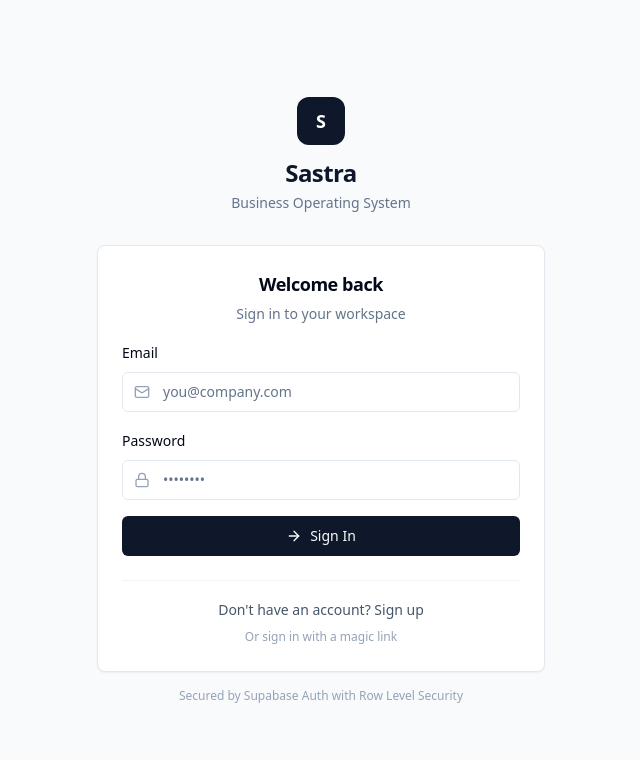
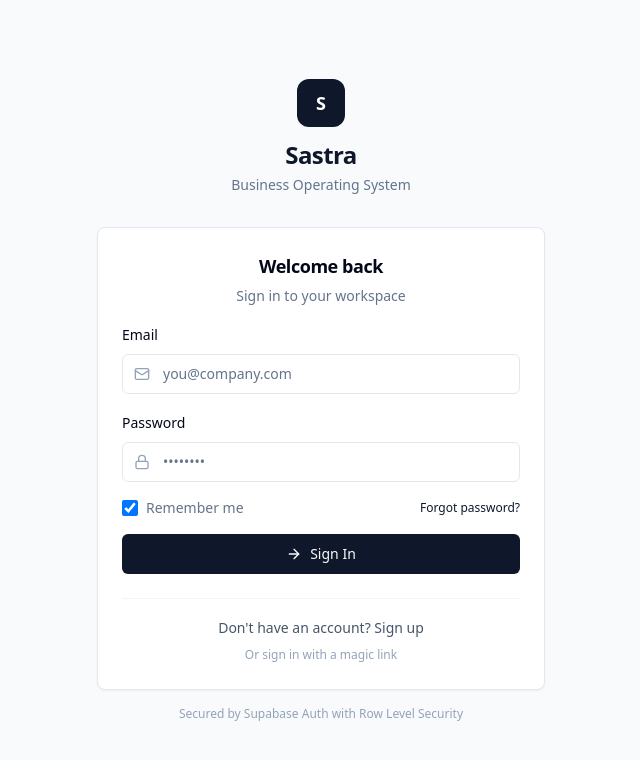
Before and after one commit to keovoin/sastra-saas, a React (Vite) app: page / in a window 1280 px wide. Both pictures are taken after a click on the button "Sign In". Shown: the top 760 px of the page, without its empty margins (319-959 px from the left). Built offline with nearby package versions, Linux system fonts and the light colour scheme; no server answers; the HTML template or start-up script is replaced by a standard one.

Commit message:
fix: Working notification dropdown + Remember Me on login

```diff
--- a/src/components/AuthScreen.tsx
+++ b/src/components/AuthScreen.tsx
@@ -14,6 +14,7 @@
   const [email, setEmail] = useState('')
   const [password, setPassword] = useState('')
   const [fullName, setFullName] = useState('')
+  const [rememberMe, setRememberMe] = useState(true)
   const [isLoading, setIsLoading] = useState(false)
 
   const handleSignIn = async (e: React.FormEvent) => {
@@ -154,6 +155,27 @@
                 </div>
               )}
 
+              {mode === 'sign_in' && (
+                <div className="flex items-center justify-between">
+                  <label className="flex items-center gap-2 cursor-pointer">
+                    <input
+                      type="checkbox"
+                      checked={rememberMe}
+                      onChange={(e) => setRememberMe(e.target.checked)}
+                      className="h-4 w-4 rounded border-slate-300 text-primary focus:ring-primary"
+                    />
+                    <span className="text-sm text-muted-foreground">Remember me</span>
+                  </label>
+                  <button
+                    type="button"
+                    onClick={() => setMode('magic_link')}
+                    className="text-xs text-primary hover:underline"
+                  >
+                    Forgot password?
+                  </button>
+                </div>
+              )}
+
               <Button type="submit" className="w-full gap-2" disabled={isLoading}>
                 {isLoading ? (
                   <Loader2 className="h-4 w-4 animate-spin" />
--- a/src/components/Layout.tsx
+++ b/src/components/Layout.tsx
@@ -73,6 +73,7 @@
   const [profileOpen, setProfileOpen] = useState(false)
   const [projectSelectorOpen, setProjectSelectorOpen] = useState(false)
   const [inviteModalOpen, setInviteModalOpen] = useState(false)
+  const [notificationsOpen, setNotificationsOpen] = useState(false)
 
   const handleNewProject = async () => {
     const title = prompt('Enter project name:')
@@ -224,10 +225,41 @@
               {theme === 'dark' ? <Sun className="h-5 w-5" /> : <Moon className="h-5 w-5" />}
             </button>
 
-            <button className="relative rounded-md p-2 text-muted-foreground hover:bg-accent hover:text-foreground transition-colors">
-              <Bell className="h-5 w-5" />
-              <span className="absolute right-1.5 top-1.5 h-2 w-2 rounded-full bg-red-500" />
-            </button>
+            <div className="relative">
+              <button onClick={() => setNotificationsOpen(!notificationsOpen)} className="relative rounded-md p-2 text-muted-foreground hover:bg-accent hover:text-foreground transition-colors">
+                <Bell className="h-5 w-5" />
+                <span className="absolute right-1.5 top-1.5 h-2 w-2 rounded-full bg-red-500" />
+              </button>
+              {notificationsOpen && (
+                <div className="absolute right-0 top-12 z-50 w-80 rounded-lg border border-border bg-card py-1 shadow-lg">
+                  <div className="border-b border-border px-4 py-3 flex items-center justify-between">
+                    <p className="text-sm font-semibold">Notifications</p>
+                    <span className="text-xs text-muted-foreground">3 new</span>
+                  </div>
+                  <div className="max-h-64 overflow-y-auto">
+                    {[
+                      { title: 'Risk severity increased', desc: 'RSK-003 moved to critical (20/25)', time: '2m ago', read: false },
+                      { title: 'New team member joined', desc: 'sarah@company.com accepted invite', time: '1h ago', read: false },
+                      { title: 'Charter milestone due', desc: 'Platform Migration — Phase 2 deadline tomorrow', time: '3h ago', read: false },
+                      { title: 'AI analysis complete', desc: 'Board deck section generated successfully', time: '1d ago', read: true },
+                      { title: 'Weekly pulse results', desc: 'Team score improved to 4.2/5', time: '2d ago', read: true },
+                    ].map((n, i) => (
+                      <div key={i} className={`flex items-start gap-3 px-4 py-3 hover:bg-muted/50 cursor-pointer ${!n.read ? 'bg-primary/5' : ''}`}>
+                        <div className={`mt-1 h-2 w-2 rounded-full shrink-0 ${!n.read ? 'bg-primary' : 'bg-transparent'}`} />
+                        <div className="min-w-0">
+                          <p className="text-sm font-medium truncate">{n.title}</p>
+                          <p className="text-xs text-muted-foreground truncate">{n.desc}</p>
+                          <p className="text-[10px] text-muted-foreground mt-0.5">{n.time}</p>
+                        </div>
+                      </div>
+                    ))}
+                  </div>
+                  <div className="border-t border-border px-4 py-2">
+                    <button className="text-xs text-primary hover:underline w-full text-center">Mark all as read</button>
+                  </div>
+                </div>
+              )}
+            </div>
 
             {/* Profile Dropdown */}
             <div className="relative">
@@ -271,8 +303,8 @@
         </main>
       </div>
 
-      {/* Click outside to close profile */}
-      {profileOpen && (<div className="fixed inset-0 z-40" onClick={() => setProfileOpen(false)} />)}
+      {/* Click outside to close dropdowns */}
+      {(profileOpen || notificationsOpen) && (<div className="fixed inset-0 z-40" onClick={() => { setProfileOpen(false); setNotificationsOpen(false) }} />)}
 
       {/* Invite Modal */}
       <InviteModal open={inviteModalOpen} onClose={() => setInviteModalOpen(false)} />
```
